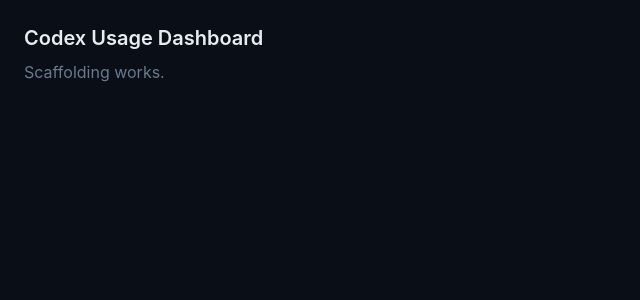
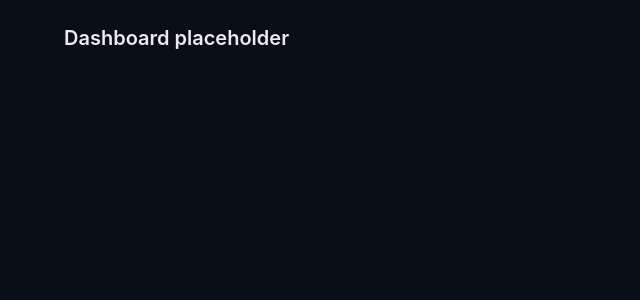
Before and after one commit to shushakov-usa/codex-usage, a React (Vite) app: page / in a window 1280 px wide. Shown: the top 300 px of the page, without its empty margins (0-640 px from the left). Built offline with nearby package versions, Linux system fonts and the light colour scheme.

Commit message:
feat: add app shell with router, providers, placeholder pages

```diff
--- /dev/null
+++ b/src/App.tsx
@@ -0,0 +1,8 @@
+import { useRoute } from './lib/router'
+import { Dashboard } from './pages/Dashboard'
+import { History } from './pages/History'
+
+export function App() {
+  const route = useRoute()
+  return route === '/history' ? <History /> : <Dashboard />
+}
--- a/src/main.tsx
+++ b/src/main.tsx
@@ -1,9 +1,24 @@
+import { StrictMode } from 'react'
 import { createRoot } from 'react-dom/client'
+import { QueryClient, QueryClientProvider } from '@tanstack/react-query'
+import { Toaster } from 'sonner'
+import { App } from './App'
 import './index.css'
 
+const queryClient = new QueryClient({
+  defaultOptions: {
+    queries: {
+      staleTime: 2000,
+      retry: 1,
+    },
+  },
+})
+
 createRoot(document.getElementById('root')!).render(
-  <div className="p-6">
-    <h1 className="text-xl font-semibold">Codex Usage Dashboard</h1>
-    <p className="text-text-muted mt-2">Scaffolding works.</p>
-  </div>
+  <StrictMode>
+    <QueryClientProvider client={queryClient}>
+      <App />
+      <Toaster position="bottom-right" theme="dark" richColors />
+    </QueryClientProvider>
+  </StrictMode>
 )
--- /dev/null
+++ b/src/pages/Dashboard.tsx
@@ -0,0 +1,7 @@
+export function Dashboard() {
+  return (
+    <main className="max-w-[1200px] mx-auto px-6 py-6">
+      <h1 className="text-xl font-semibold">Dashboard placeholder</h1>
+    </main>
+  )
+}
--- /dev/null
+++ b/src/pages/History.tsx
@@ -0,0 +1,7 @@
+export function History() {
+  return (
+    <main className="max-w-[1200px] mx-auto px-6 py-6">
+      <h1 className="text-xl font-semibold">History placeholder</h1>
+    </main>
+  )
+}
```
